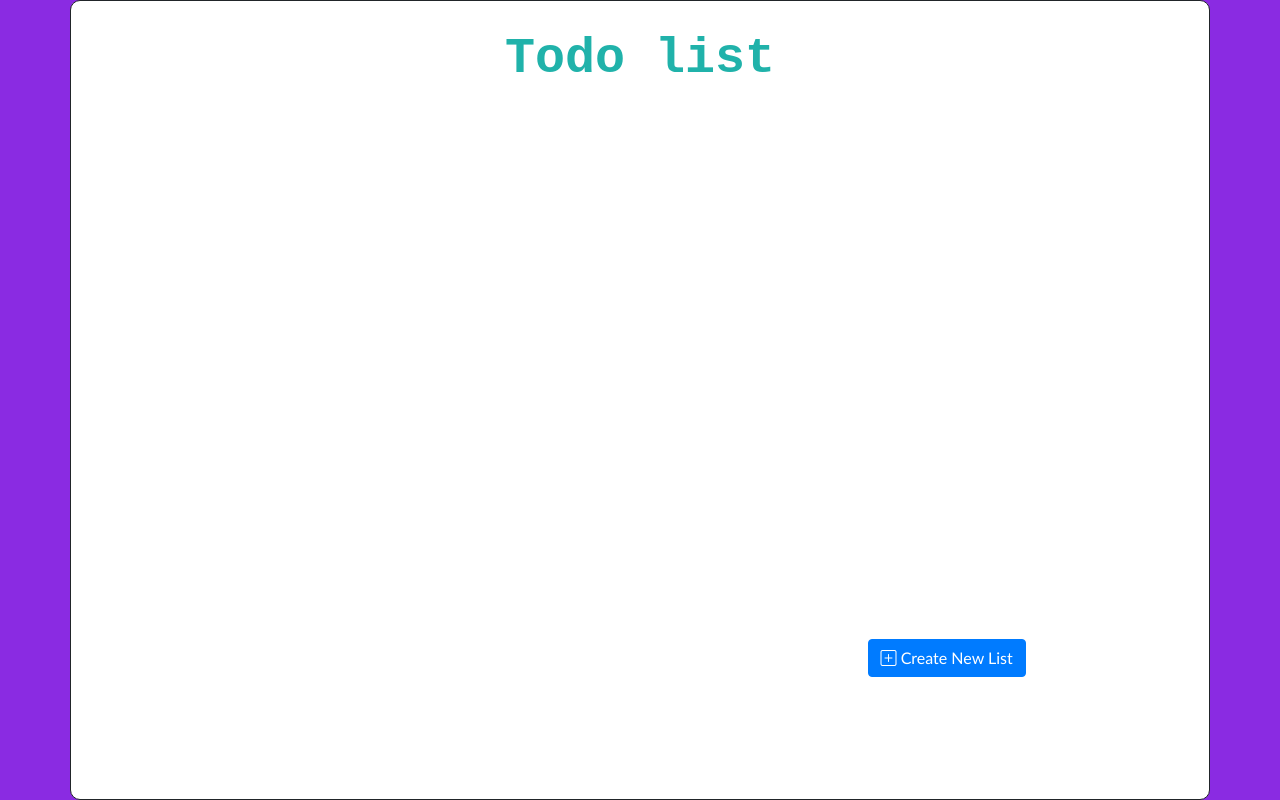
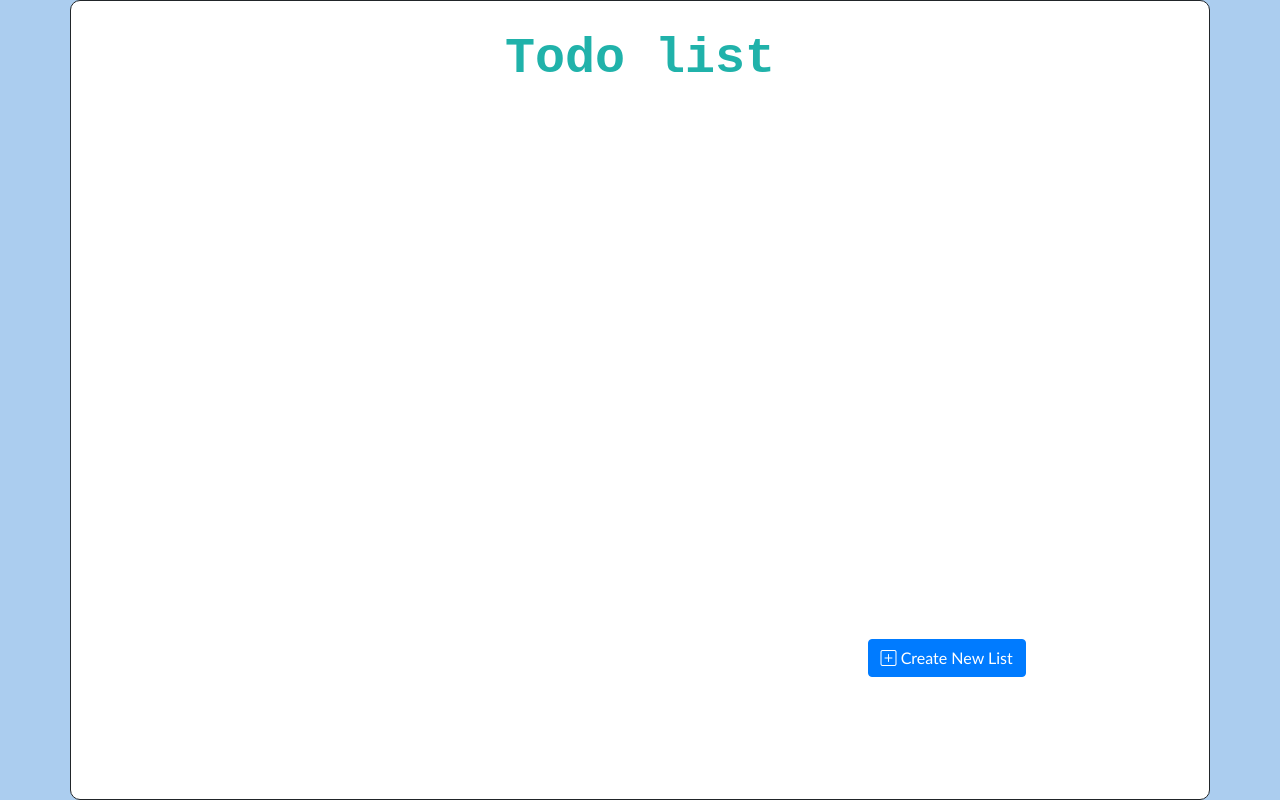
Before and after one commit to rikfo/angulat-todoList, an Angular app: page /lists in a window 1280 px wide. Built offline with nearby package versions, Linux system fonts and the light colour scheme.

Commit message:
Update styles.css

```diff
--- a/src/styles.css
+++ b/src/styles.css
@@ -5,7 +5,7 @@
 body{
     margin: 0;
     padding: 0;
-    background-color: blueviolet;
+    background-color: #abcdef;
     height: 100vh;
     width: 100vw;
     font-family: 'Gill Sans', 'Gill Sans MT', Calibri, 'Trebuchet MS', sans-serif;
```
